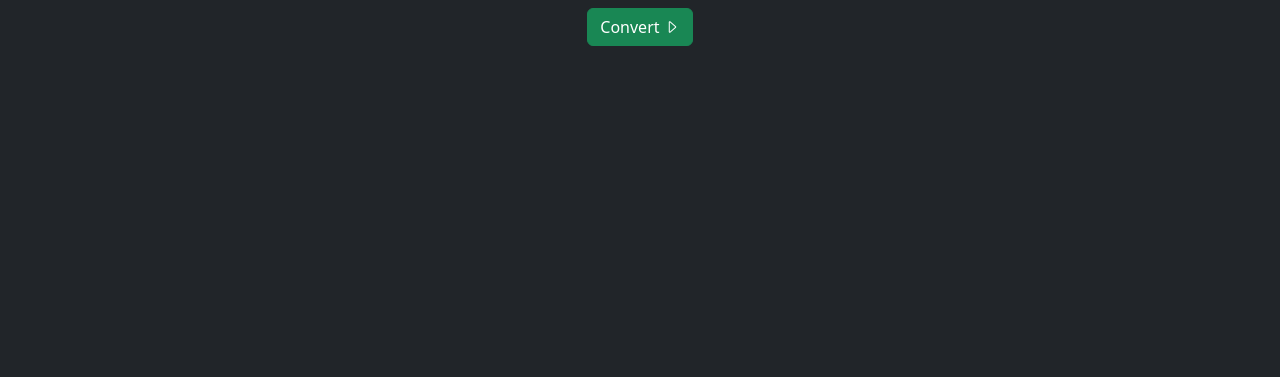
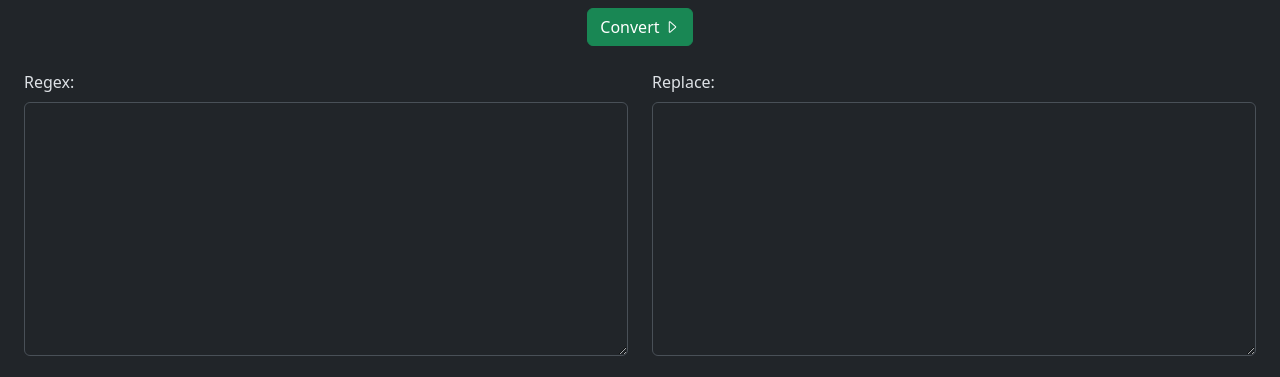
Before and after one commit to IPdotSetAF/CodeChef, an Angular app: page /cs2ts in a window 1280 px wide. Shown: the part 422-799 px from the top of the page. Built offline with nearby package versions, Linux system fonts and the light colour scheme.

Commit message:
added cs2ts regex

```diff
--- a/src/app/cs2ts/cs2ts.component.html
+++ b/src/app/cs2ts/cs2ts.component.html
@@ -7,11 +7,12 @@
     <div class="row">
         <div class="col-md-6">
             <label for="csharp-code" class="form-label">C# class fields:</label>
-            <textarea class="form-control" id="csharp-code" rows="10" (input)="inputDebouncer.next(csModel)" [(ngModel)]="csModel"></textarea>
+            <textarea class="form-control" id="csharp-code" rows="10" (input)="inputDebouncer.next(csModel)"
+                [(ngModel)]="csModel"></textarea>
         </div>
         <div class="col-md-6">
             <label for="ts-code" class="form-label">TS interface fields:</label>
-            <textarea disabled="true" class="form-control" id="ts-code" rows="10" [ngModel]="tsModel"></textarea>
+            <textarea class="form-control" id="ts-code" rows="10" disabled="true" [ngModel]="tsModel"></textarea>
         </div>
     </div>
 
@@ -22,4 +23,17 @@
             <button class="btn btn-success" (click)="convert()">Convert <i class="bi bi-caret-right"></i></button>
         </div>
     </div>
+
+    <br />
+
+    <div class="row">
+        <div class="col-md-6">
+            <label class="form-label">Regex:</label>
+            <textarea class="form-control" rows="10" [(ngModel)]="regex"></textarea>
+        </div>
+        <div class="col-md-6">
+            <label class="form-label">Replace:</label>
+            <textarea class="form-control" rows="10" [(ngModel)]="replace"></textarea>
+        </div>
+    </div>
 </div>
--- a/src/app/cs2ts/cs2ts.component.ts
+++ b/src/app/cs2ts/cs2ts.component.ts
@@ -1,5 +1,6 @@
 import { AfterContentInit, Component } from '@angular/core';
 import { FormsModule } from '@angular/forms';
+import { log } from 'console';
 import { debounceTime, Subject, takeLast, tap } from 'rxjs';
 
 @Component({
@@ -13,6 +14,9 @@ export class Cs2tsComponent implements AfterContentInit {
   protected csModel !: string;
   protected tsModel !: string;
 
+  protected regex !: RegExp;
+  protected replace !: string;
+
   protected inputDebouncer = new Subject<string>();
 
   ngAfterContentInit(): void {
@@ -24,8 +28,8 @@ export class Cs2tsComponent implements AfterContentInit {
   }
 
   protected convert(csCode?: string) {
-    const value = csCode ? csCode : this.csModel;
-
-    this.tsModel = value;
+    let value = csCode ? csCode : this.csModel;
+    //$<name> : $<gen:+$<gen><<$<num:+number:>$<str>$<bool:+boolean:>$<type>$<arr2:+[]>>>:$<num:+number:>$<str>$<bool:+boolean:>$<type>$<arr2:+[]>>$<arr1:+[]>$<arr3:+[]> ;
+    this.tsModel = value.replaceAll(/public ((?<arr1>IEnumerable<|List<|ICollection<)|(?<gen>\w+)<)*((?<num>int|float|double|decimal|long)|(?<str>string)|(?<bool>bool)|(?<type>\w+))(?<arr2>\[\])?(>)?(?<arr3>\[\])? (?<name>\w+) (.+)/gm, this.replace);
   }
 }
```
